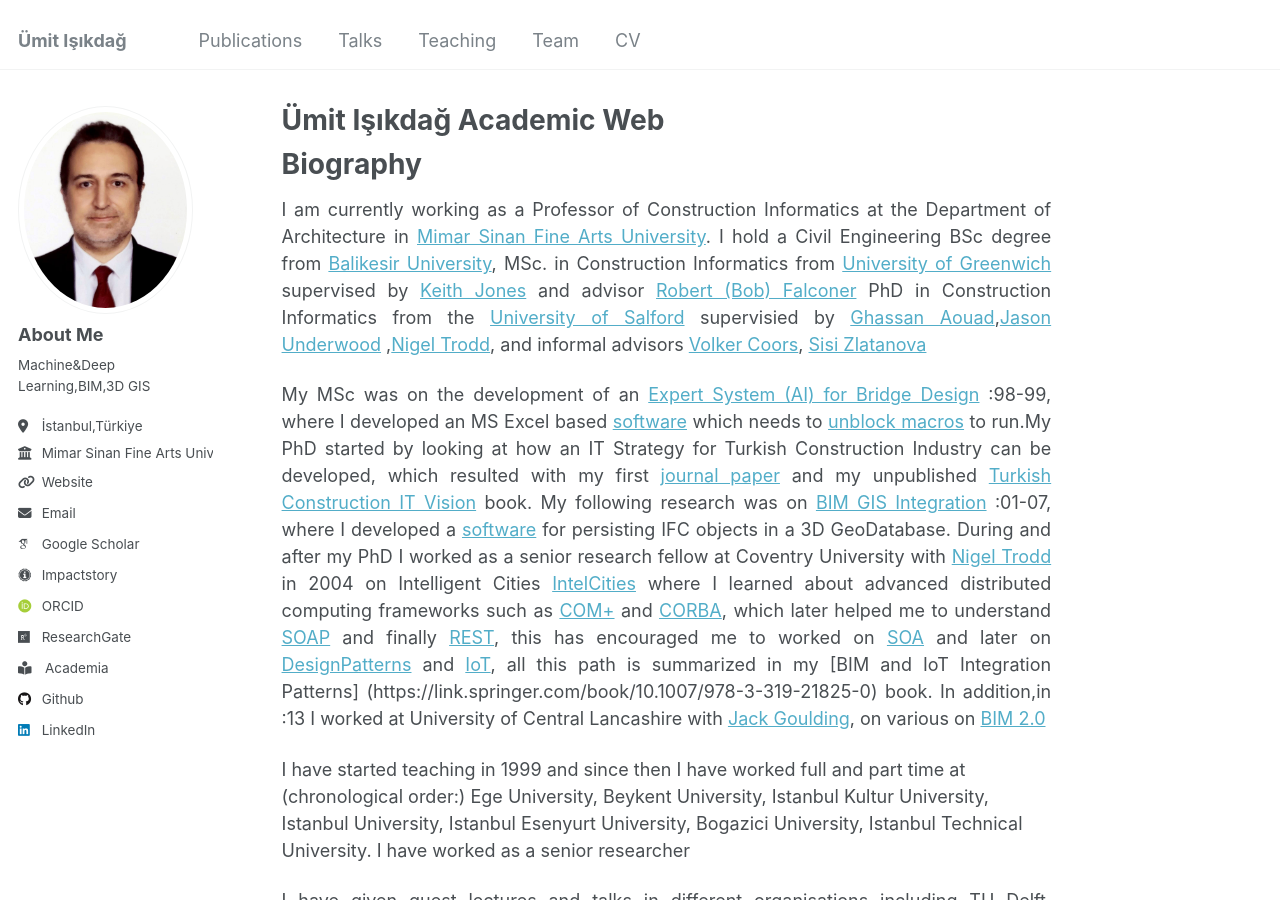
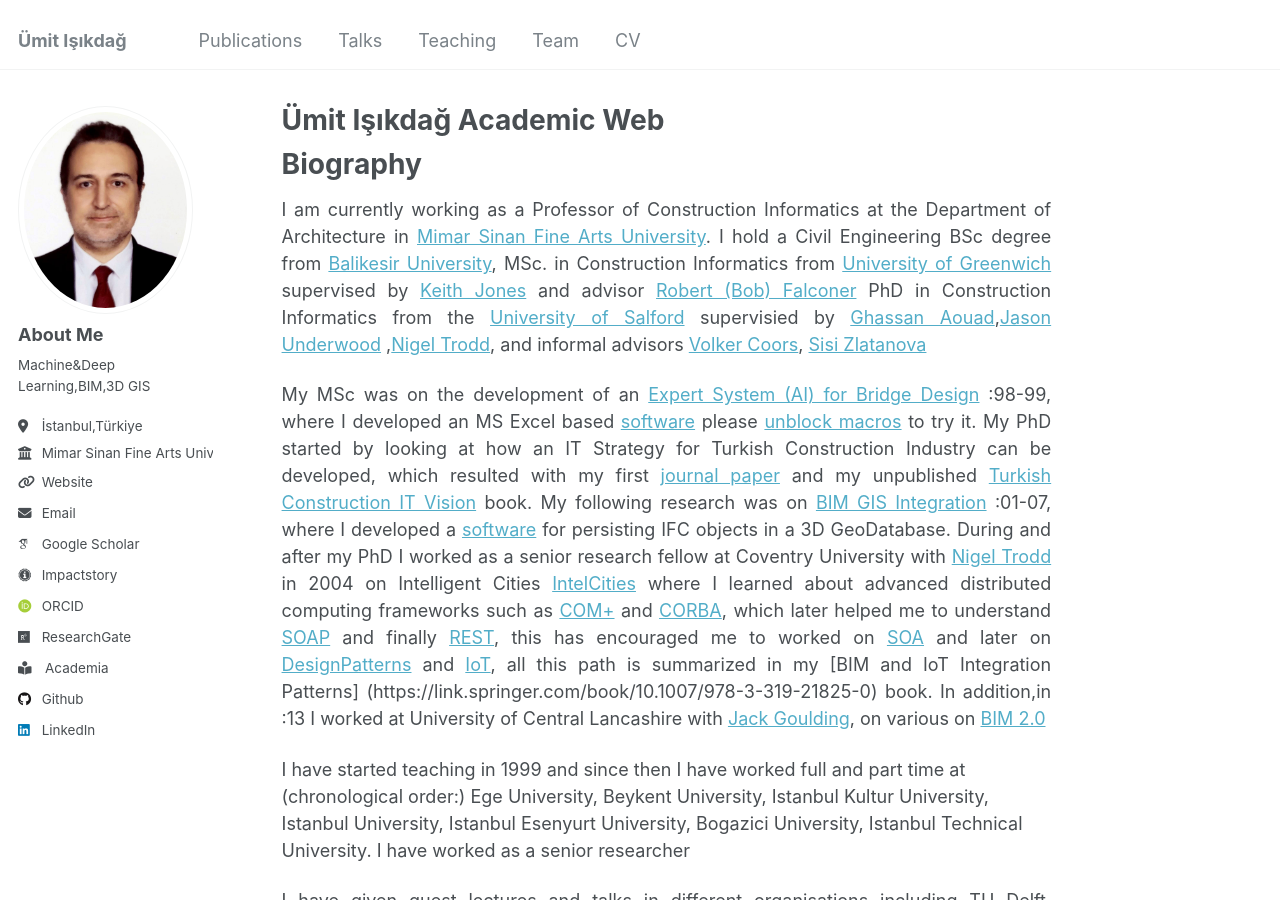
Before and after one commit to uisikdag/uisikdag.github.io, a Jekyll site: the page built from _pages/about.md, in a window 1280 px wide and 900 px high. Built offline with Jekyll 4.4.1, drawn with Linux system fonts in a browser that asks for light colours; some web fonts are replaced.

Commit message:
Update about.md

```diff
--- a/_pages/about.md
+++ b/_pages/about.md
@@ -19,8 +19,9 @@ PhD in Construction Informatics from the [University of Salford](https://hub.sal
 [Sisi Zlatanova](https://research.unsw.edu.au/people/professor-sisi-zlatanova)
 {: style="text-align: justify;"}
 
-My MSc was on the development of an [Expert System (AI) for Bridge Design](files/msc_thesis.pdf) :98-99, where I developed an MS Excel based [software](files/msc_code.xls) which needs to [unblock macros](https://learn.microsoft.com/en-en/microsoft-365-apps/security/internet-macros-blocked)
-to run.My PhD started by looking at how an IT Strategy for Turkish Construction Industry can be developed, which resulted with my first [journal paper](https://www.emerald.com/insight/content/doi/10.1108/09699980410547595/full/html)
+My MSc was on the development of an [Expert System (AI) for Bridge Design](files/msc_thesis.pdf) :98-99, where I developed an MS Excel based [software](files/msc_code.xls)
+please [unblock macros](https://learn.microsoft.com/en-en/microsoft-365-apps/security/internet-macros-blocked) to try it.
+My PhD started by looking at how an IT Strategy for Turkish Construction Industry can be developed, which resulted with my first [journal paper](https://www.emerald.com/insight/content/doi/10.1108/09699980410547595/full/html)
  and my unpublished [Turkish Construction IT Vision](https://zenodo.org/records/1331943) book. My following research was on [BIM GIS Integration](https://salford-repository.worktribe.com/output/1434038/towards-the-implementation-of-building-information-models-in-geospatial-context)
 :01-07, where I developed a [software](https://www.youtube.com/playlist?list=PLjWRQUTDgLAPZ0EGWbw3UMj27GU4nMYFZ) for persisting IFC objects in a 3D GeoDatabase. During and after my PhD
 I worked as a senior research fellow at Coventry University with [Nigel Trodd](https://www.linkedin.com/in/nigeltrodd) in 2004 on Intelligent Cities [IntelCities](https://www.itas.kit.edu/english/projects_pask04_intelcity.php)
```
